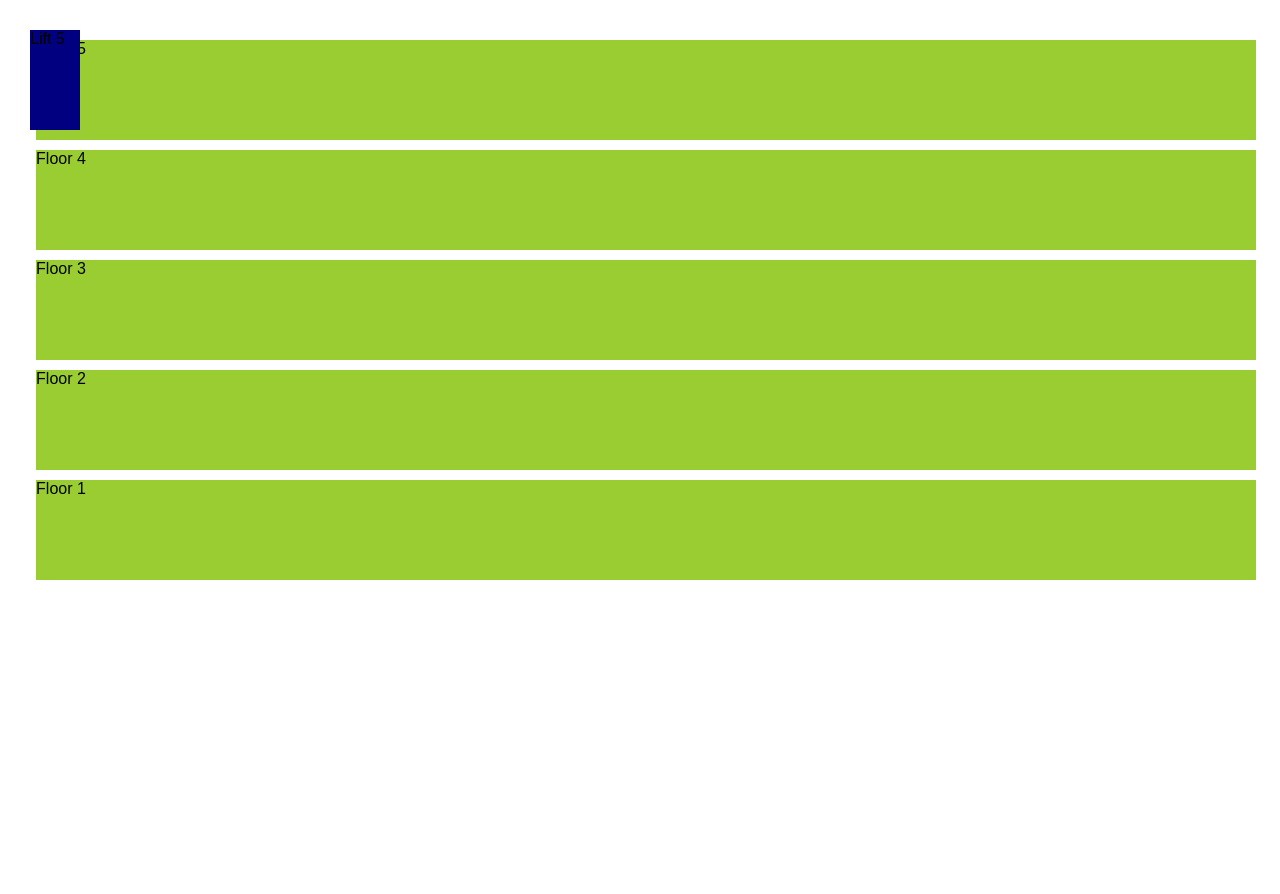
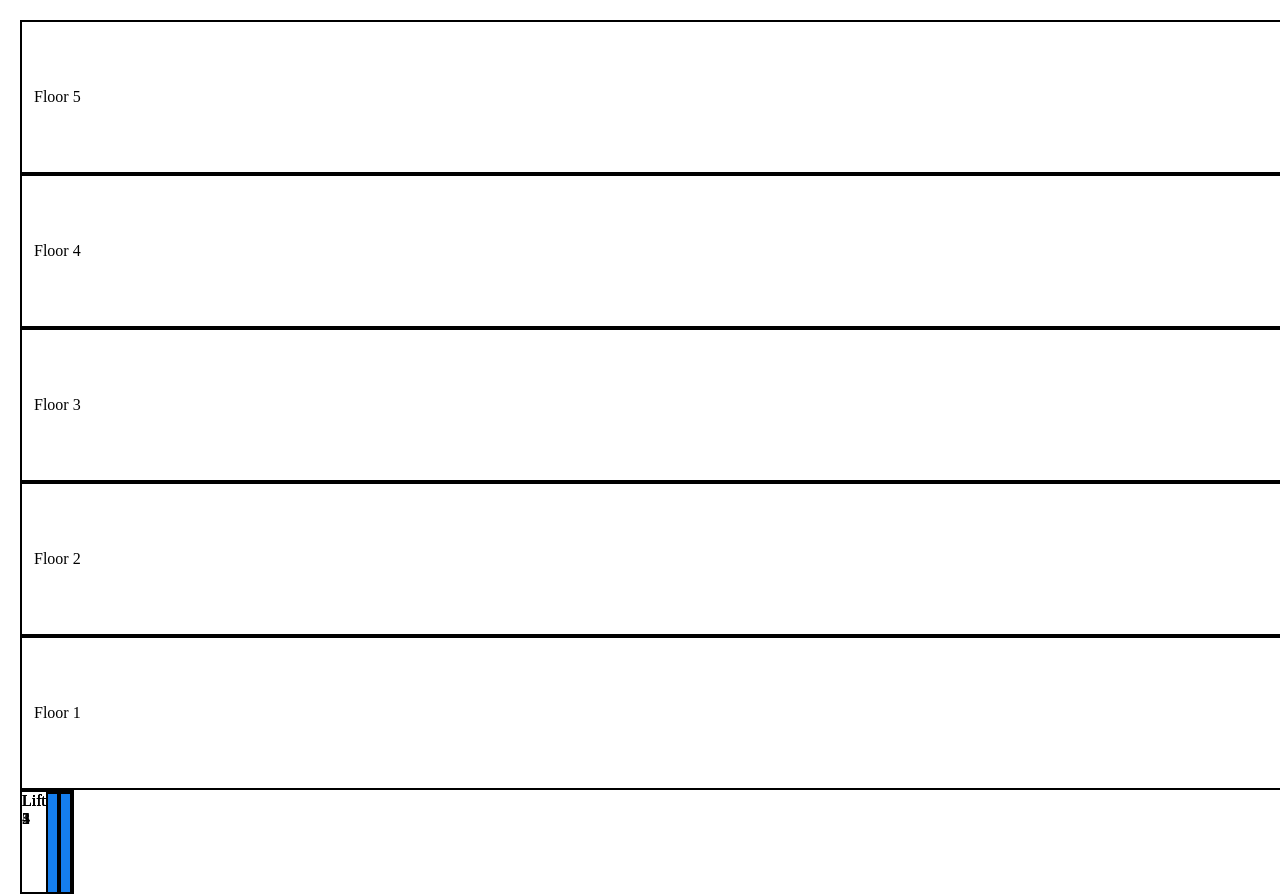
Before and after one commit to DhruvGahoi/Lift-Simulation, a plain HTML site: page index.html in a window 1280 px wide. Both pictures are taken after typing "5", "5" into the empty fields and a click on the button "Submit". Before the commit the page ends 800 px from the top, so only its background shows below. Drawn offline with Linux system fonts and the light colour scheme; a web font is replaced by a local one.

Commit message:
some UI changes

```diff
--- a/index.html
+++ b/index.html
@@ -16,7 +16,7 @@
         <input type="number" id="numLifts" min="1">
         <button id="submitBtn">Submit</button>
     </section>
-    <div id="liftContainer"></div>
+    <div id="container"></div>
     <script src="index.js"></script>
 </body>
 </html>
--- a/index.js
+++ b/index.js
@@ -1,6 +1,5 @@
 const submitBtn = document.getElementById('submitBtn');
 const header = document.getElementById('header');
-
 
 const validInput =(numFloors,numLifts)=>{
 if(numLifts > numFloors){
@@ -19,35 +18,49 @@ if(numLifts > numFloors){
 submitBtn.addEventListener('click',()=>{
   const numFloors = document.getElementById("numFloors").value;
   const numLifts = document.getElementById("numLifts").value;
-  console.log(numFloors)
-  console.log(numLifts)
-  console.log("Coming inside Function");
-  const numfloors = document.getElementById("numFloors");
-  console.log(numfloors)
-  console.log("clicked");
   const isValid = validInput(numFloors,numLifts);
-  console.log(isValid)
   if(isValid) {
-    const liftContainer = document.getElementById("liftContainer");
-    liftContainer.innerHTML = "";
 
-    // Generate the lifts
-    console.log(numLifts)
-    for (let i = 1; i <= numLifts; i++) {
-    const lift = document.createElement("div");
-    lift.className = "lift";
-    lift.innerText = "Lift " + i;
-    liftContainer.appendChild(lift);
+    const container = document.getElementById("container");
+    container.innerHTML = "";
+
+
+  for (let floor = numFloors; floor >= 1; floor--) {
+    let floorContainer = document.createElement("div");
+    floorContainer.classList.add("floor-container");
+    floorContainer.innerText = "Floor " + floor;
+    floorContainer.setAttribute("id", `floor-${floor}`);
+    container.appendChild(floorContainer);
+
+    let floorButtonUp = document.createElement("button");
+    floorButtonUp.classList.add("button-up");
+    floorButtonUp.setAttribute("id", `buttonUp-${floor}`);
+
+    let floorButtonDown = document.createElement("button");
+    floorButtonDown.classList.add("button-down");
+    floorButtonDown.setAttribute("id", `buttonDown-${floor}`);
+  }
+
+
+  for (let lift = 1; lift <= numLifts; lift++) {
+    let liftContainer = document.createElement("div");
+    liftContainer.classList.add("lift-container");
+    liftContainer.className = "lift";
+    liftContainer.innerText = "Lift " + lift;
+    container.appendChild(liftContainer);
+
+    let leftDoor = document.createElement("div");
+    leftDoor.classList.add("left-door");
+
+    let rightDoor = document.createElement("div");
+    rightDoor.classList.add("right-door");
+
+    liftContainer.appendChild(leftDoor);
+    liftContainer.appendChild(rightDoor);
 
   }
 
-  // Generate the floors
-  for (let j = numFloors; j >= 1; j--) {
-    const floor = document.createElement("div");
-    floor.className = "floor";
-    floor.innerText = "Floor " + j;
-    liftContainer.appendChild(floor);
-  }
+ header.innerHTML=""
  }
- header.innerHTML="";
+
 })
--- a/styles.css
+++ b/styles.css
@@ -1,5 +1,21 @@
+
+@import url('https://fonts.googleapis.com/css2?family=Gabarito&display=swap');
+
+
+:root {
+    --font-family: 'Gabarito', cursive;
+    --primary-color: #157eee;
+    --primary-color-dark: #01458d;
+    --border-color: #cacaca;
+    --border-color-dark: #2b2828;
+    --box-shadow-color: rgba(0, 0, 0, 0.1);
+    --background-color: #ffffff;
+  }
+
+
+
 body {
-    font-family: Arial, sans-serif;
+
     margin: 20px;
 }
 
@@ -12,14 +28,31 @@ label {
     margin-top: 10px;
 }
 
-input[type="number"] {
-    width: 50px;
+input{
+    display: flex;
+    flex-direction: column;
+    width: 100%;
+    width: 100%;
+    font-family: var(--font-family);
+    padding: 10px;
+    border: 1px solid var(--border-color);
+    border-radius: 4px;
+    font-size: 1rem;
 }
 
 button {
-    display: block;
-    margin-top: 10px;
+    font-size: 1rem;
+    font-weight: 600;
+    width: 100%;
+    padding: 10px;
+    background-color: var(--primary-color);
+    color: var(--background-color);
+    font-family: var(--font-family);
 }
+
+.button-submit::hover {
+    background-color: var(--primary-color-dark);
+  }
 
 #liftContainer {
     margin-top: 20px;
@@ -27,7 +60,7 @@ button {
 
 }
 
-.lift {
+/* .lift {
     display: flex;
     position: absolute;
     height: 100px;
@@ -35,13 +68,48 @@ button {
     background-color: navy;
     overflow: hidden;
     z-index: 1;
-}
+} */
 
-.floor {
+/* .floor {
     width: 100%;
     height: 100px;
     background-color: yellowgreen;
     margin: 10px 0.5%;
     position: relative;
     z-index: -1;
+} */
+
+.floor-container {
+    display: flex;
+    align-items: center;
+    width: 100%;
+    height: 150px;
+    padding-inline: 12px;
+    background-color: var(--background-color);
+    border: 2px solid black;
 }
+
+/* .lifts {
+    display: flex;
+    flex: 1;
+    justify-content: space-evenly;
+  } */
+
+.lift {
+    justify-content: space-evenly;
+    display: flex;
+    width: 50px;
+    height: 100px;
+    overflow: hidden;
+    position: absolute;
+    border: 2px solid black;
+  }
+
+.left-door,
+.right-door {
+  border: 2px solid black;
+  width: 50%;
+  height: 100%;
+  background-color: var(--primary-color);
+
+}
```
Also changed, not shown: file.txt.
